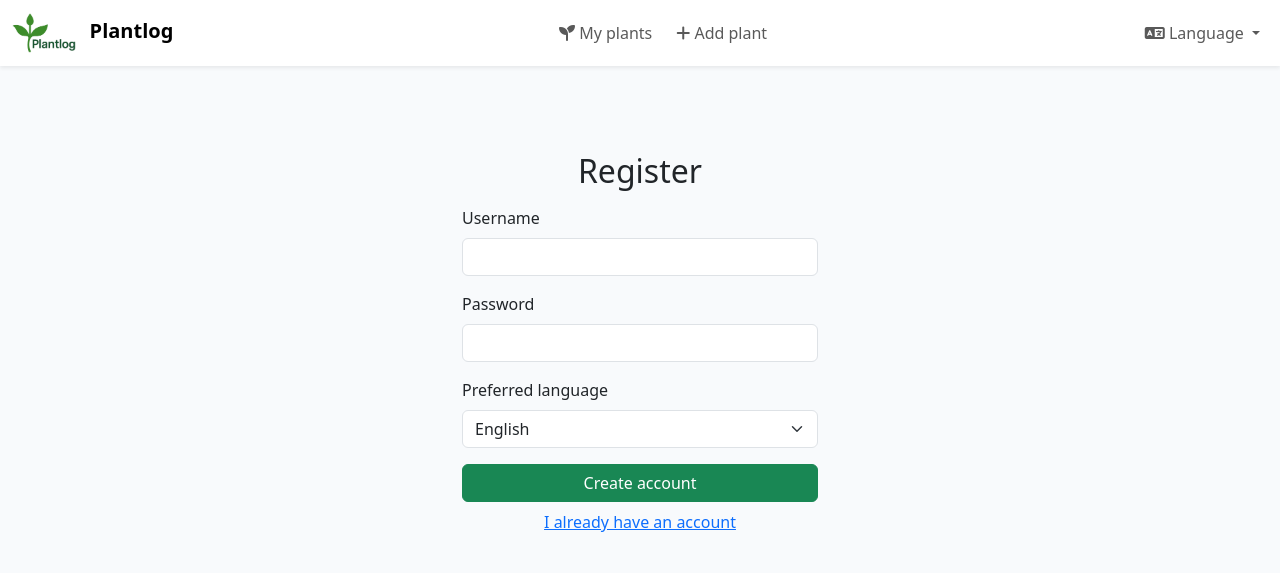
After one commit to simfr24/Plantlog, a Flask app: page /register in a window 1280 px wide. The commit adds this page. Shown: the top 573 px of the page. Run offline with Flask 3, Linux system fonts and the light colour scheme; parts of the project's set-up code (start-up, migrations or seed data) failed here and were passed over.

Commit message:
Add user management

```diff
--- a/app.py
+++ b/app.py
@@ -1,7 +1,14 @@
-from flask import Flask, render_template, request, redirect, url_for, session, abort
+from flask import Flask, render_template, request, redirect, url_for, session, abort, g, flash
 import os
 from datetime import date
+from werkzeug.security import check_password_hash
+from functools import wraps
 
+
+from py.users import (
+    create_user, login_user, logout_user,
+    get_user_by_username, get_user_by_id, update_user_lang
+)
 from py.helpers import (
     load_data, load_one, get_translations, duration_to_days, dateadd,
     get_empty_form, get_form_data, get_form_from_plant, validate_form,
@@ -22,21 +29,43 @@ AVAILABLE_LANGS = ['en', 'fr']
 
 
 @app.before_request
-def set_language():
-    lang = request.args.get('lang')
-    if lang in AVAILABLE_LANGS:
-        session['lang'] = lang
-    if 'lang' not in session:
-        session['lang'] = 'en'
+def load_logged_in_user_and_language():
+    """Load g.user (if any) **and** work out what lang should be."""
+    uid = session.get("uid")
+    g.user = get_user_by_id(uid) if uid else None
 
+    # 1️⃣ explicit ?lang overrides & persists when logged‑in
+    lang_param = request.args.get("lang")
+    if lang_param in AVAILABLE_LANGS:
+        if g.user:
+            update_user_lang(g.user["id"], lang_param)
+            g.user = get_user_by_id(g.user["id"])    # refresh row
+        session["tmp_lang"] = lang_param             # for anonymous use
+    # 2️⃣ authoritatively decide the language for this request
+    if g.user:
+        g.lang = g.user["lang"]
+    elif "tmp_lang" in session:
+        g.lang = session["tmp_lang"]
+    else:
+        g.lang = "en"
+
+def login_required(view):
+    @wraps(view)
+    def wrapped_view(**kwargs):
+        if g.user is None:
+            flash("You must be logged in to access this page.", "warning")
+            return redirect(url_for("login", next=request.path))
+        return view(**kwargs)
+    return wrapped_view
 
 @app.route('/')
+@login_required
 def index():
-    lang = session['lang']
+    lang = g.lang
     translations = get_translations(lang)
 
     try:
-        plants = load_data()
+        plants = load_data(g.user['id'])
     except Exception as e:
         return f"<pre style='color:red'>{str(e)}</pre>"
 
@@ -59,17 +88,18 @@ def favicon():
     return app.send_static_file('favicon.ico')
 
 @app.route('/add', methods=['GET', 'POST'])
+@login_required
 def add_plant():
-    lang = session['lang']
+    lang = g.lang
     translations = get_translations(lang)
-    plants = load_data()
+    plants = load_data(g.user['id'])
 
     if request.method == 'POST':
         form = get_form_data(request)
         errors, action = validate_form(form, translations)
 
         if not errors:
-            save_new_plant(form, action)
+            save_new_plant(form, action, g.user['id'])
             return redirect(url_for('index', lang=lang))
 
         return render_template('add.html',
@@ -91,6 +121,7 @@ def add_plant():
 
 
 @app.route('/edit_plant/<int:idx>', methods=['GET','POST'])
+@login_required
 def edit_plant(idx):
     # Load exactly one plant by its ID
     plant = load_one(idx)
@@ -126,6 +157,7 @@ def edit_plant(idx):
 
 
 @app.route('/add_stage/<int:idx>', methods=['GET', 'POST'])
+@login_required
 def add_stage(idx):
     plant = load_one(idx)
     if plant is None:
@@ -166,6 +198,7 @@ def add_stage(idx):
     )
 
 @app.route('/edit_stage/<int:action_id>', methods=['GET', 'POST'])
+@login_required
 def edit_stage(action_id):
     # Fetch the single action and its parent plant if needed
     a = get_action_by_id(action_id)
@@ -210,14 +243,55 @@ def edit_stage(action_id):
     )
 
 @app.route('/delete_plant/<int:idx>', methods=['GET'])
+@login_required
 def delete_plant(idx):
-    process_delete_plant(idx)
+    process_delete_plant(idx, g.user['id'])
     return redirect(url_for('index', lang=request.args.get('lang','en')))
 
 @app.route('/delete_stage/<int:action_id>', methods=['GET'])
+@login_required
 def delete_stage(action_id):
-    process_delete_action(action_id)
+    process_delete_action(action_id, g.user['id'])
     return redirect(url_for('index', lang=request.args.get('lang','en')))
+
+@app.route('/register', methods=['GET', 'POST'])
+def register():
+    t = get_translations(g.lang)
+    if request.method == 'POST':
+        username = request.form['username'].strip()
+        pw = request.form['password']
+        if not username or not pw:
+            flash(t['Username & password required'], 'danger')
+        elif get_user_by_username(username):
+            flash(t['Username already taken'], 'danger')
+        else:
+            create_user(username, pw, request.form.get('lang', 'en'))
+            flash(t['Account created – you can now log in'], 'success')
+            return redirect(url_for('login'))
+    return render_template('register.html', lang=g.lang, t=t)
+
+
+@app.route('/login', methods=['GET', 'POST'])
+def login():
+    t = get_translations(g.lang)
+    next_page = request.args.get('next', url_for('index'))
+    if request.method == 'POST':
+        user = get_user_by_username(request.form['username'])
+        if user and check_password_hash(user['pw_hash'], request.form['password']):
+            login_user(user)
+            flash(t['Logged in'], 'success')
+            return redirect(next_page)
+        flash(t['Bad credentials'], 'danger')
+    return render_template('login.html', lang=g.lang, t=t)
+
+
+@app.route('/logout')
+def logout():
+    t = get_translations(g.lang)
+    logout_user()
+    flash(t['Logged out'], 'info')
+    return redirect(url_for('login'))
+
 
 
 if __name__ == '__main__':
--- a/templates/base.html
+++ b/templates/base.html
@@ -10,57 +10,99 @@
   <link href="https://cdnjs.cloudflare.com/ajax/libs/font-awesome/6.5.0/css/all.min.css" rel="stylesheet">
 
   <style>
-    .timeline { list-style: none; padding-left: 0; position: relative; }
-    .timeline::before { content: ''; position: absolute; top: 0.75rem; bottom: 1.75rem; left: 0.75rem; width: 0.15rem; background-color: #dee2e6; }
-    .timeline-item { display: flex; align-items: flex-start; gap: 0.75rem; position: relative; padding-block: 0.5rem; margin-left: 0.85rem; }
-    .timeline-item:first-child { padding-top: 0; }
-    .timeline-item:last-child { padding-bottom: 0; }
-    .timeline-icon { width: 1.75rem; height: 1.75rem; flex: 0 0 auto; border: 0.125rem solid #dee2e6; border-radius: 50%; display: flex; align-items: center; justify-content: center; background: #fff; position: relative; z-index: 1; margin-left: -1rem; }
-    .badge { font-size: 0.75rem; vertical-align: middle; }
+    body {
+      background-color: #f8fafc;
+    }
+
+    .navbar-brand img {
+      transition: transform 0.3s ease;
+    }
+
+    .navbar-brand:hover img {
+      transform: scale(1.1);
+    }
+
+    .nav-link, .btn {
+      transition: all 0.3s ease;
+    }
+
+    .nav-link:hover, .btn:hover {
+      transform: translateY(-2px);
+    }
+
+    .active {
+      background-color: #20c997 !important;
+      color: white !important;
+      box-shadow: 0 4px 12px rgba(32, 201, 151, 0.2);
+    }
+
+    .dropdown-item:hover {
+      background-color: #20c997;
+      color: white;
+    }
   </style>
 </head>
 <body>
   <!-- Navbar -->
-  <nav class="navbar navbar-expand-lg navbar-light bg-light fixed-top">
+  <nav class="navbar navbar-expand-lg navbar-light bg-white shadow-sm fixed-top">
     <div class="container-fluid">
-      <a class="navbar-brand d-flex align-items-center" href="{{ url_for('index') }}">
-        <img src="{{ url_for('static', filename='logo.png') }}" alt="Logo" height="30" class="me-2">
+      <!-- Logo -->
+      <a class="navbar-brand" href="{{ url_for('index') }}">
+        <img src="{{ url_for('static', filename='logo.png') }}" alt="Logo" height="40">
+        <span class="fw-bold ms-2">Plantlog</span>
       </a>
-      <div class="d-flex align-items-center ms-auto gap-2">
-        <a href="{{ url_for('index') }}" class="btn btn-outline-secondary {% if request.endpoint == 'index' %}active{% endif %}">
-          <i class="fas fa-list me-1"></i> {{ t['My plants'] }}
+
+      <button class="navbar-toggler" type="button" data-bs-toggle="collapse" data-bs-target="#navbarContent">
+        <span class="navbar-toggler-icon"></span>
+      </button>
+
+      <div class="collapse navbar-collapse" id="navbarContent">
+        <ul class="navbar-nav mx-auto mb-2 mb-lg-0 gap-2">
+          <li class="nav-item">
+            <a class="nav-link btn btn-outline-secondary {% if request.endpoint == 'index' %}active{% endif %}" href="{{ url_for('index') }}">
+              <i class="fa-solid fa-seedling"></i> {{ t['My plants'] }}
             </a>
-        <a href="{{ url_for('add_plant') }}" class="btn btn-success {% if request.endpoint == 'add_plant' %}active{% endif %}">
-          <i class="fas fa-plus me-1"></i> {{ t['Add plant'] }}
+          </li>
+          <li class="nav-item">
+            <a class="nav-link btn btn-outline-success {% if request.endpoint == 'add_plant' %}active{% endif %}" href="{{ url_for('add_plant') }}">
+              <i class="fa-solid fa-plus"></i> {{ t['Add plant'] }}
             </a>
-        <div class="dropdown">
-          <button class="btn btn-outline-secondary dropdown-toggle" data-bs-toggle="dropdown">
-            {{ t['Language'] }}
-          </button>
+          </li>
+        </ul>
+
+        <ul class="navbar-nav gap-2">
+          <li class="nav-item dropdown">
+            <a class="nav-link dropdown-toggle btn btn-outline-secondary" href="#" role="button" data-bs-toggle="dropdown">
+              <i class="fa-solid fa-language"></i> {{ t['Language'] }}
+            </a>
             <ul class="dropdown-menu dropdown-menu-end">
               <li><a class="dropdown-item" href="{{ request.path }}?lang=en">{{ t['English'] }}</a></li>
               <li><a class="dropdown-item" href="{{ request.path }}?lang=fr">{{ t['French'] }}</a></li>
             </ul>
-        </div>
+          </li>
+
+          {% if g.user %}
+            <li class="nav-item dropdown">
+              <a class="nav-link dropdown-toggle btn btn-outline-primary" href="#" role="button" data-bs-toggle="dropdown">
+                <i class="fa-solid fa-user"></i> {{ g.user['username'] }}
+              </a>
+              <ul class="dropdown-menu dropdown-menu-end">
+                <li><a class="dropdown-item text-danger" href="{{ url_for('logout') }}">
+                  <i class="fa-solid fa-sign-out-alt"></i> {{ t['Log out'] }}
+                </a></li>
+              </ul>
+            </li>
+          {% endif %}
+        </ul>
       </div>
     </div>
   </nav>
 
   <!-- Page content -->
-  <main class="container mt-2 mb-2">
+  <main class="container py-4" style="margin-top:80px;">
     {% block content %}{% endblock %}
   </main>
+
   <script src="https://cdn.jsdelivr.net/npm/bootstrap@5.3.3/dist/js/bootstrap.bundle.min.js"></script>
 </body>
-<script>
-  document.addEventListener("DOMContentLoaded", function () {
-    const navbar = document.querySelector(".navbar.fixed-top");
-    const main = document.querySelector("main");
-
-    if (navbar && main) {
-      const navHeight = navbar.offsetHeight;
-      main.style.paddingTop = `${navHeight}px`; // add some extra space
-    }
-  });
-</script>
 </html>
--- /dev/null
+++ b/templates/register.html
@@ -0,0 +1,33 @@
+{% extends "base.html" %}
+{% block title %}{{ t['register'] }}{% endblock %}
+{% block content %}
+<div class="row justify-content-center mt-5">
+    <div class="col-md-4">
+        <h2 class="mb-3 text-center">{{ t['register'] }}</h2>
+        {% with msgs=get_flashed_messages(with_categories=true) %}
+            {% for cat,msg in msgs %}
+                <div class="alert alert-{{cat}}">{{msg}}</div>
+            {% endfor %}
+        {% endwith %}
+        <form method="post">
+            <div class="mb-3">
+                <label class="form-label">{{ t['username'] }}</label>
+                <input name="username" class="form-control" required>
+            </div>
+            <div class="mb-3">
+                <label class="form-label">{{ t['password'] }}</label>
+                <input name="password" type="password" class="form-control" required>
+            </div>
+            <div class="mb-3">
+                <label class="form-label">{{ t['preferred_language'] }}</label>
+                <select name="lang" class="form-select">
+                    <option value="en">{{ t['english'] }}</option>
+                    <option value="fr">{{ t['french'] }}</option>
+                </select>
+            </div>
+            <button class="btn btn-success w-100">{{ t['create_account'] }}</button>
+            <p class="mt-2 text-center"><a href="{{url_for('login')}}">{{ t['i_have_an_account'] }}</a></p>
+        </form>
+    </div>
+</div>
+{% endblock %}
```
Also changed, not shown: py/db.py (+9 -0 lines), py/helpers.py (+28 -8 lines), py/users.py (added, +32 -0 lines), templates/add.html (+4 -4 lines), templates/login.html (added, +26 -0 lines), translations/en.py (+84 -57 lines), translations/fr.py (+83 -57 lines). Lines whose indentation alone changed are shown as unchanged.
